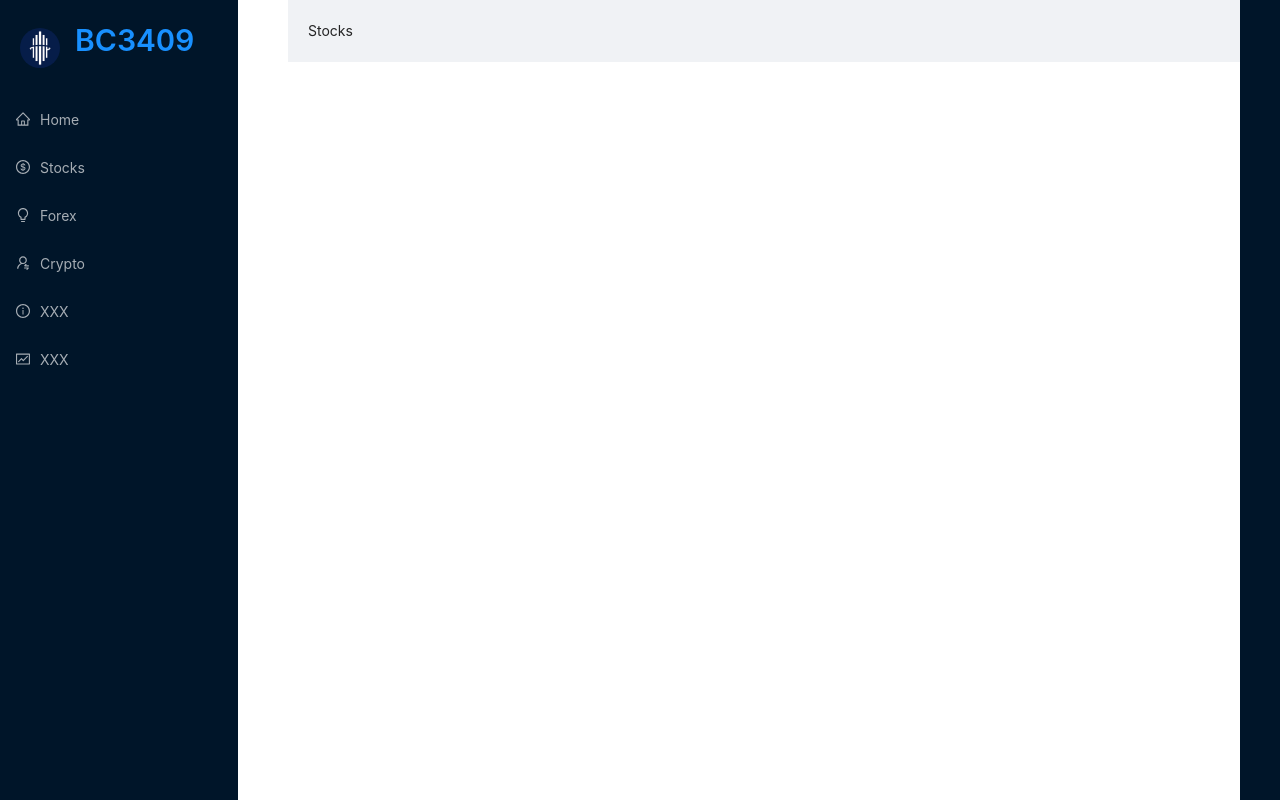
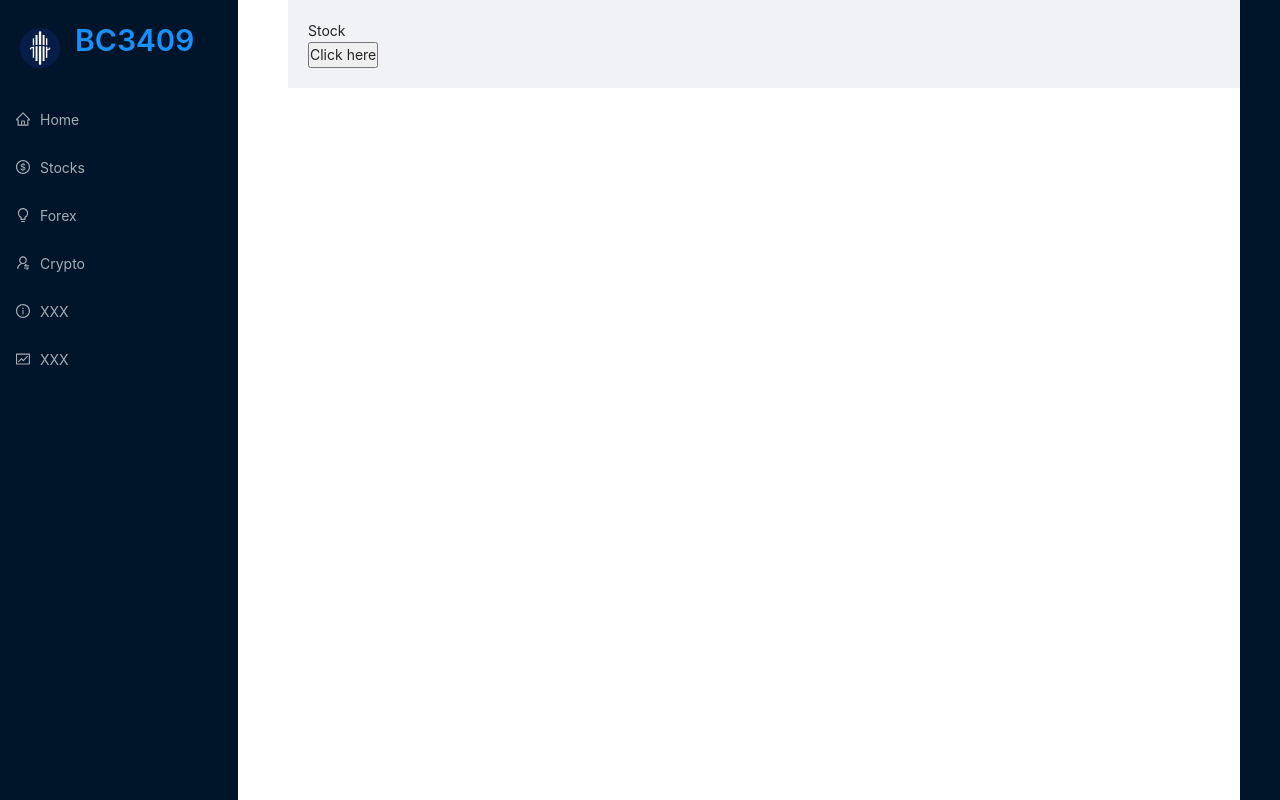
Before and after one commit to hengjuice/PriceTomorrow, a React (Create React App) app in the folder client/: page /stocks in a window 1280 px wide. Built offline with nearby package versions, Linux system fonts and the light colour scheme; no server answers.

Commit message:
stock api

```diff
--- a/client/src/app/store.js
+++ b/client/src/app/store.js
@@ -20,4 +20,5 @@ export default configureStore({
         .concat(rapidApi.middleware)
         .concat(rapidApiStocks.middleware)
         .concat(rapidApiForex.middleware)
+        .concat(stocksApi.middleware)
 })
--- a/client/src/components/Stocks.jsx
+++ b/client/src/components/Stocks.jsx
@@ -1,9 +1,28 @@
 import React from 'react'
+import { useState } from 'react';
+import { useGetStocksQuery } from '../services/stocksApi'
+import Loader from './Loader';
 
 const Stocks = () => {
+  const [ ticker, setTicker ] = useState();
+  const [ period, setPeriod ] = useState("2y");
+
+
+
+  const { data, isFetching } = useGetStocksQuery({ticker: ticker, period: period});
+  console.log("data: ", data);
+
+
+  if (isFetching) return <Loader />;
+
   return (
-    <div>Stocks</div>
+    <div>
+      <div>Stock</div>
+      <button onClick={() => setTicker("AAPL")}>
+        Click here
+      </button>
+    </div>
   )
 }
 
-export default Stocks
+export default Stocks;
--- a/client/src/services/stocksApi.js
+++ b/client/src/services/stocksApi.js
@@ -1,16 +1,19 @@
 import { createApi, fetchBaseQuery } from '@reduxjs/toolkit/query/react';
 
-//TODO: add server URL
-const baseUrl = '';
+const baseUrl = 'http://127.0.0.1:8000';
 
 const createRequest = (url) => ({url})
 
 export const stocksApi = createApi({
     reducerPath: 'stocksApi',
-    baseQuery: fetchBaseQuery({ baseUrl }),
+    baseQuery: fetchBaseQuery({ baseUrl}),
     endpoints: (builder) => ({
         getStocks: builder.query({
-            query: () => createRequest('/stocks')
+            query: ({ ticker, period }) => createRequest(`/stocks?ticker=${ticker}&period=${period}`),
         }),
-    })
+    }),
 });
+
+export const {
+    useGetStocksQuery
+} = stocksApi
```
